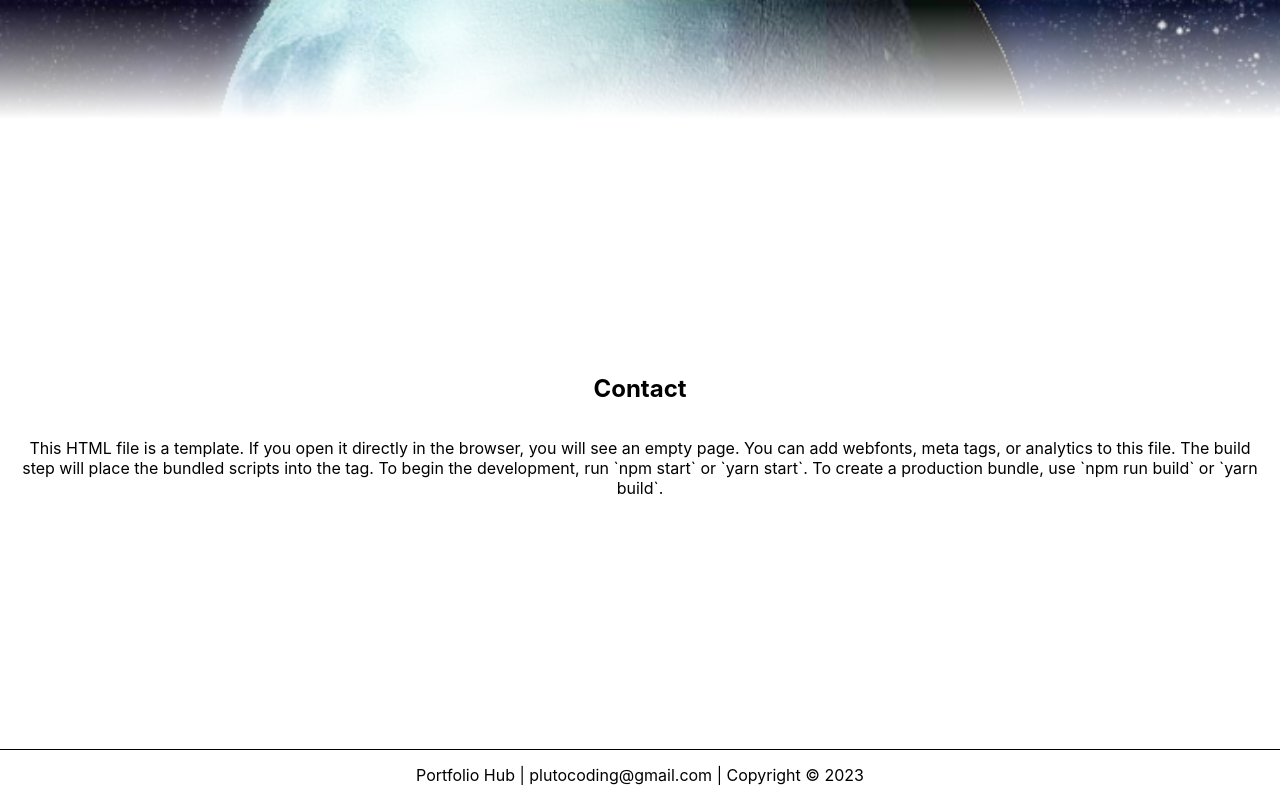
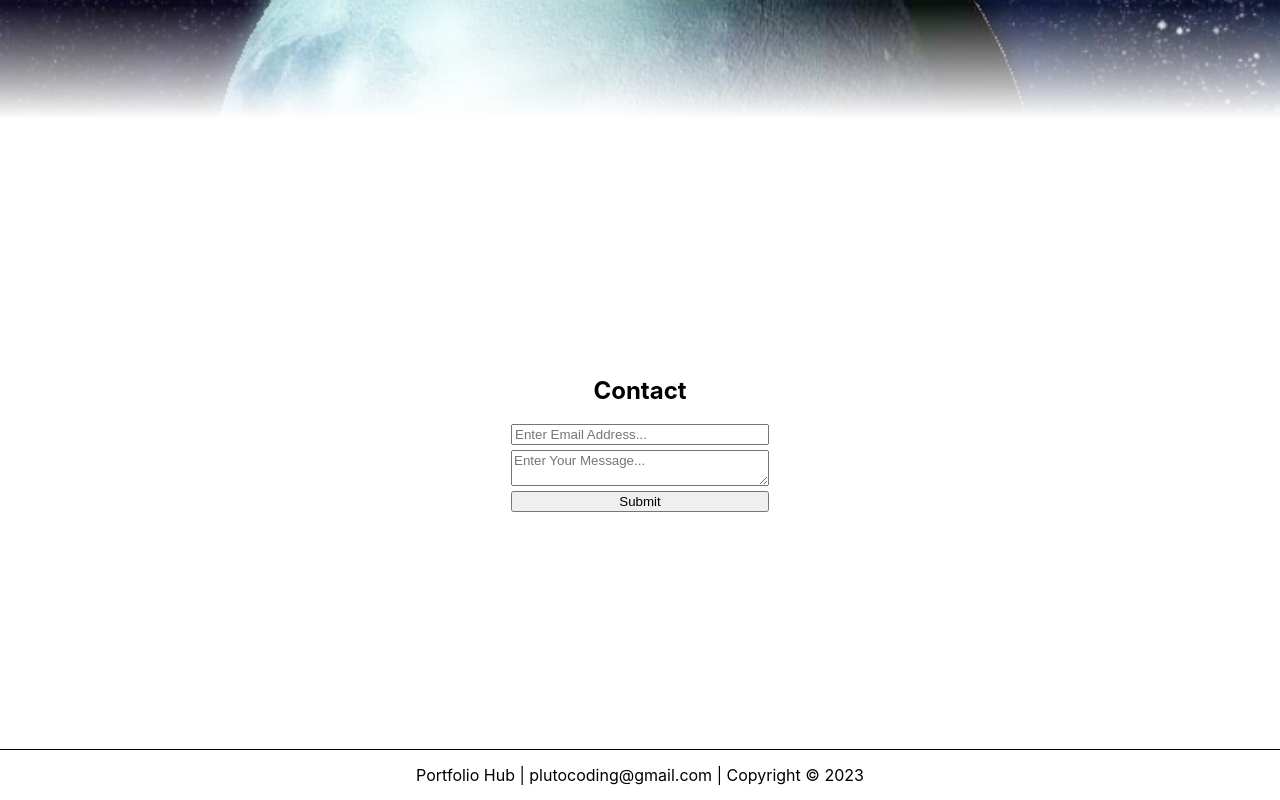
Before and after one commit to PlutoCoders/PortfolioHub, a React (Create React App) app: page /contact in a window 1280 px wide. Shown: the part 678-1478 px from the top of the page. Built offline with nearby package versions, Linux system fonts and the light colour scheme.

Commit message:
contact form, email validation, and dynamic error messages

```diff
--- a/src/App.css
+++ b/src/App.css
@@ -1,6 +1,7 @@
 :root {
   --bg: #282c34;
   --main: #21DDF7;
+  --error: #970a0a;
   --bgLight: #586a8e;
   --cardShadow: 0 0 4px 0px rgba(0, 0, 0, 0.25);
 }
@@ -120,6 +121,16 @@ section {
   background: linear-gradient(transparent, transparent, transparent, transparent, transparent, transparent, transparent, white), url(/public/pluto_background.png);
 }
 
+::placeholder {
+  font-family: Arial, Helvetica, sans-serif;
+}
+
+.errorMessage {
+  font-size: 11px;
+  color: var(--error);
+  font-family: monospace;
+}
+
 .App {
   text-align: center;
 }
@@ -127,6 +138,10 @@ section {
 .App-logo {
   height: 55px;
   pointer-events: none;
+}
+
+.contactFormField {
+  min-width: 250px;
 }
 
 @media (prefers-reduced-motion: no-preference) {
--- a/src/helper.js
+++ b/src/helper.js
@@ -1,3 +1,21 @@
+export const vanillaJavaScriptValidation = (emailString) => {
+    const validDomains = [`com`, `org`, `gov`, `edu`];
+    let errorString = "Please enter a valid email!";
+    // includes returns true/false
+    let emailHasAtSymbol = emailString.includes(`@`);
+    if (emailHasAtSymbol == true) {
+        // split returns an array
+        let emailWebsite = emailString.split(`@`)[1];
+        let emailDomain = emailWebsite.split(`.`)[1];
+        let emailHasValidDomain = validDomains.includes(emailDomain);
+        // all of these have to be true for the email to be valid
+        return emailString != `` && emailHasValidDomain == true ? true : errorString;
+    } else {
+        errorString = `Email Addresses Need to have the @ Symbol`;
+        return errorString;
+    }
+};
+
 export const getGithubData = async () => {
     let username = `plutocoders`;
     const repoURL = `https://api.github.com/users/${username}/repos`;
--- a/src/pages/contact/Contact.js
+++ b/src/pages/contact/Contact.js
@@ -1,7 +1,38 @@
+import { useState } from 'react';
 import Header from '../../components/header/Header';
 import Footer from '../../components/footer/Footer';
+import { vanillaJavaScriptValidation } from '../../helper';
 
 export default function Contact({logo}) {
+
+    let [email, setEmail] = useState(``);
+    let [message, setMessage] = useState(``);
+    // let [emailError, setEmailError] = useState(false);
+    let [emailTouched, setEmailTouched] = useState(false);
+
+    const contactFormInput = (e) => {
+        console.log(`Contact Form On Input`, {
+            email,
+            message,
+        });
+    }
+
+    // const determineFieldError = (e) => {
+    //     if (vanillaJavaScriptValidation(email) === true && email != ``) {
+    //         // setEmailError(false);
+    //     } else {
+    //        setEmailError(true);
+    //     }
+    // }
+
+    const contactFormSubmission = (e) => {
+        e.preventDefault();
+        console.log(`Contact Form Submitted`, {
+            email,
+            message
+        });
+    }
+
     return (
         <>
             <Header />
@@ -14,16 +45,21 @@ export default function Contact({logo}) {
                 </section>
                 <section id={`contact`} className={`contactContentSection flex alignCenter justifyCenter flexColumn`} style={{padding: 15}}>
                     <h2>Contact</h2>
-                    <p>
-                        This HTML file is a template.
-                        If you open it directly in the browser, you will see an empty page.
 
-                        You can add webfonts, meta tags, or analytics to this file.
-                        The build step will place the bundled scripts into the tag.
+                    <form id={`contactForm`} className={`flex flexColumn gap5`} onInput={(e) => contactFormInput(e)} onSubmit={(e) => contactFormSubmission(e)}>
 
-                        To begin the development, run `npm start` or `yarn start`.
-                        To create a production bundle, use `npm run build` or `yarn build`.
-                    </p>
+                        <input onFocus={(e) => setEmailTouched(true)} onInput={(e) => setEmail(e.target.value)} id={`contactForm_email`} name={`email`} type={`email`} className={`contactFormField`} placeholder={`Enter Email Address...`} required />
+
+                        {emailTouched !== false && vanillaJavaScriptValidation(email) != true && <div className={`errorMessage`}>
+                            {email === `` ? `Email is Required` : vanillaJavaScriptValidation(email)}
+                        </div>}
+
+                        <textarea onInput={(e) => setMessage(e.target.value)} id={`contactForm_message`} name={`message`} type={`text`} className={`contactFormField`} placeholder={`Enter Your Message...`} required />
+
+                        <button type={`submit`}>Submit</button>
+
+                    </form>
+
                 </section>
             </main>
             <Footer />
```
